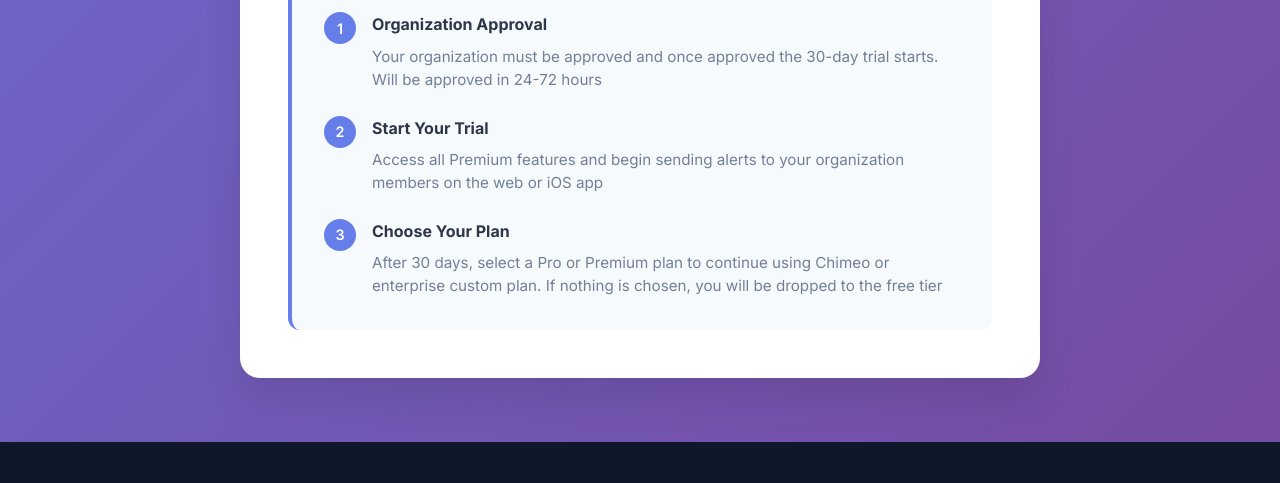
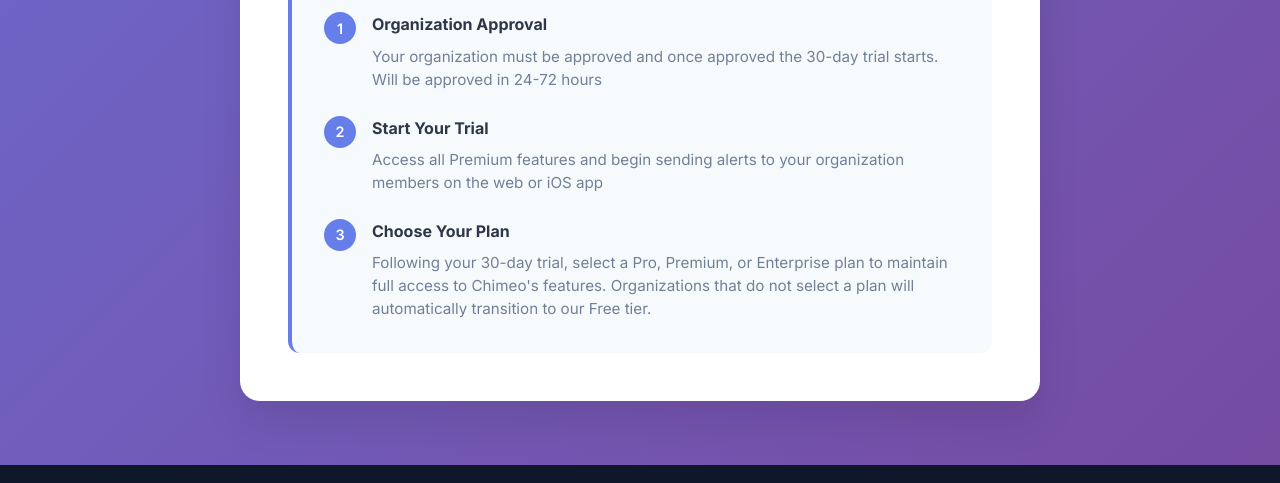
Before and after one commit to jedcrisp/chimeo-landing, a website: page org-request.html in a window 1280 px wide. Shown: the part 1832-2315 px from the top of the page. Drawn offline with Linux system fonts and the light colour scheme.

Commit message:
Improve professional language for plan selection process

```diff
--- a/org-request.html
+++ b/org-request.html
@@ -210,7 +210,7 @@
                             <div class="step-number">3</div>
                             <div class="step-content">
                                 <h4>Choose Your Plan</h4>
-                                <p>After 30 days, select a Pro or Premium plan to continue using Chimeo or enterprise custom plan. If nothing is chosen, you will be dropped to the free tier</p>
+                                <p>Following your 30-day trial, select a Pro, Premium, or Enterprise plan to maintain full access to Chimeo's features. Organizations that do not select a plan will automatically transition to our Free tier.</p>
                             </div>
                         </div>
                     </div>
```
